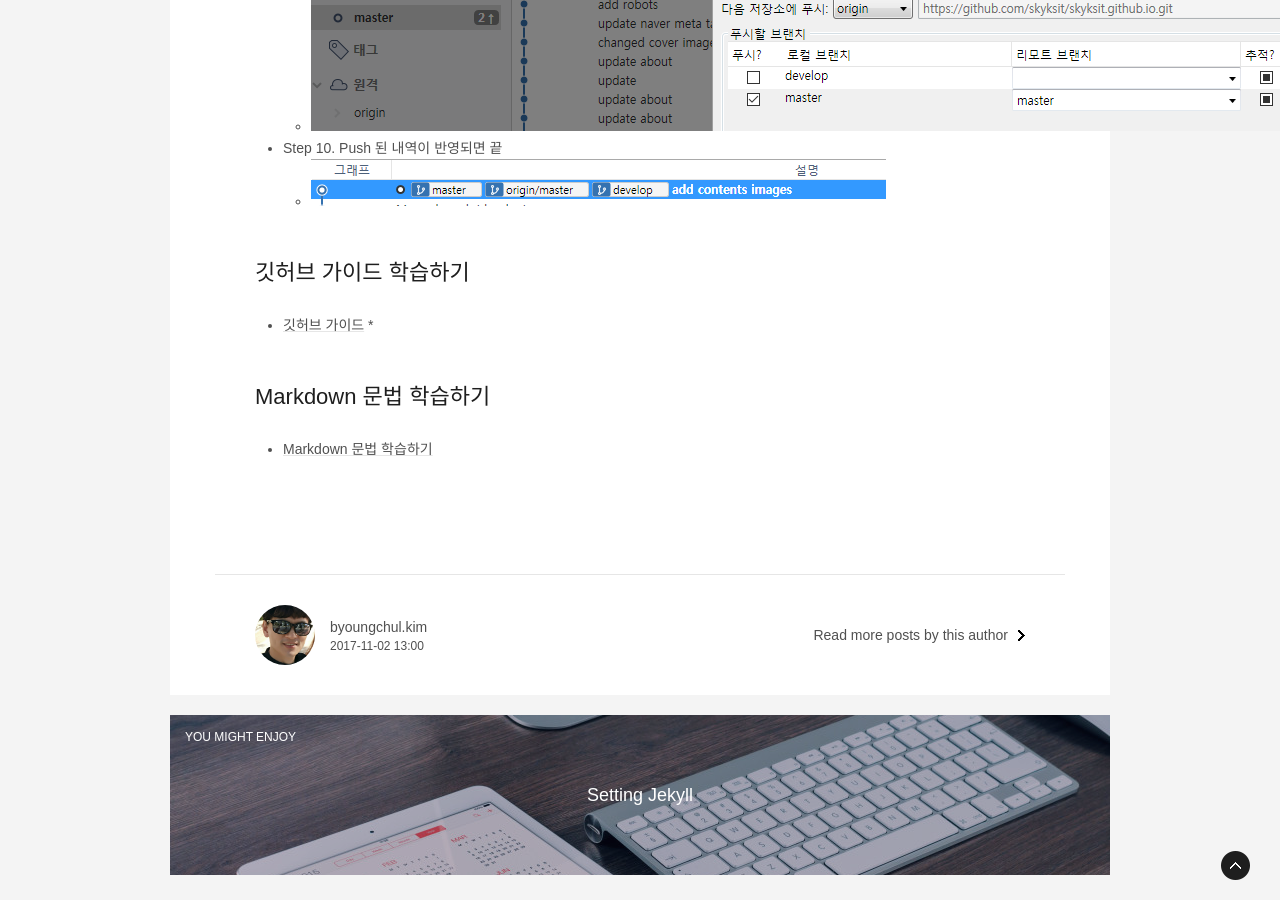
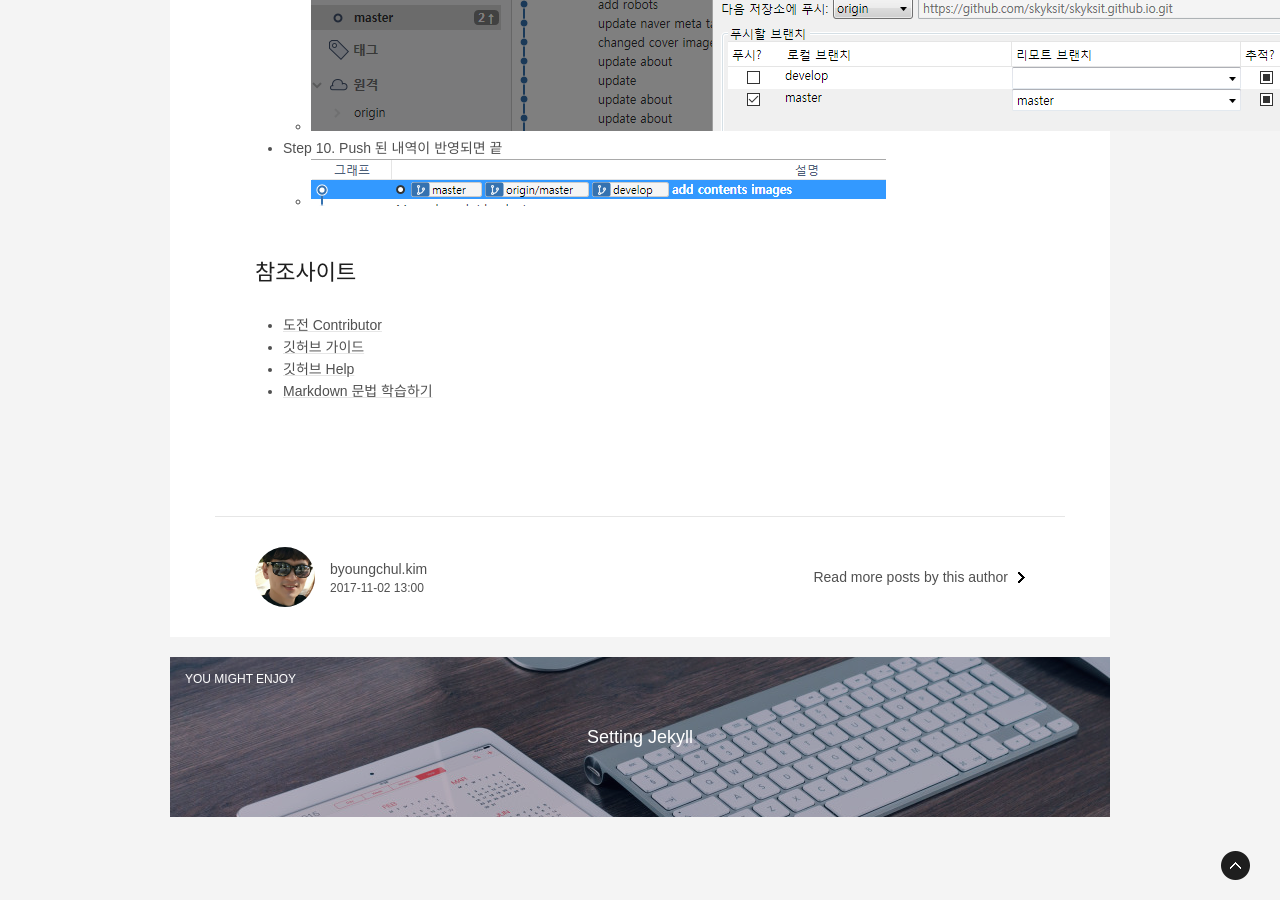
Before and after one commit to sinsu2/skyksit.github.io, a Jekyll site: the page built from _posts/2017-11-02-using-the-github.md, in a window 1280 px wide and 900 px high, scrolled down 2165 px. Built offline with Jekyll 4.4.1, drawn with Linux system fonts in a browser that asks for light colours; some web fonts are replaced; comment, search, counter and statistics services are not loaded.

Commit message:
update post

```diff
--- a/_posts/2017-11-02-using-the-github.md
+++ b/_posts/2017-11-02-using-the-github.md
@@ -37,9 +37,8 @@ comments : true
 * Step 10. Push 된 내역이 반영되면 끝
   * ![push_end](/files/contents_imgs/sourcetree_push_ending.png)
 
-## 깃허브 가이드 학습하기
+## 참조사이트
+* [도전 Contributor](http://jjeong.tistory.com/1023)
 * [깃허브 가이드](https://guides.github.com/)
-*
-
-## Markdown 문법 학습하기
+* [깃허브 Help](https://help.github.com/categories/bootcamp/)
 * [Markdown 문법 학습하기](https://guides.github.com/features/mastering-markdown/)
```
